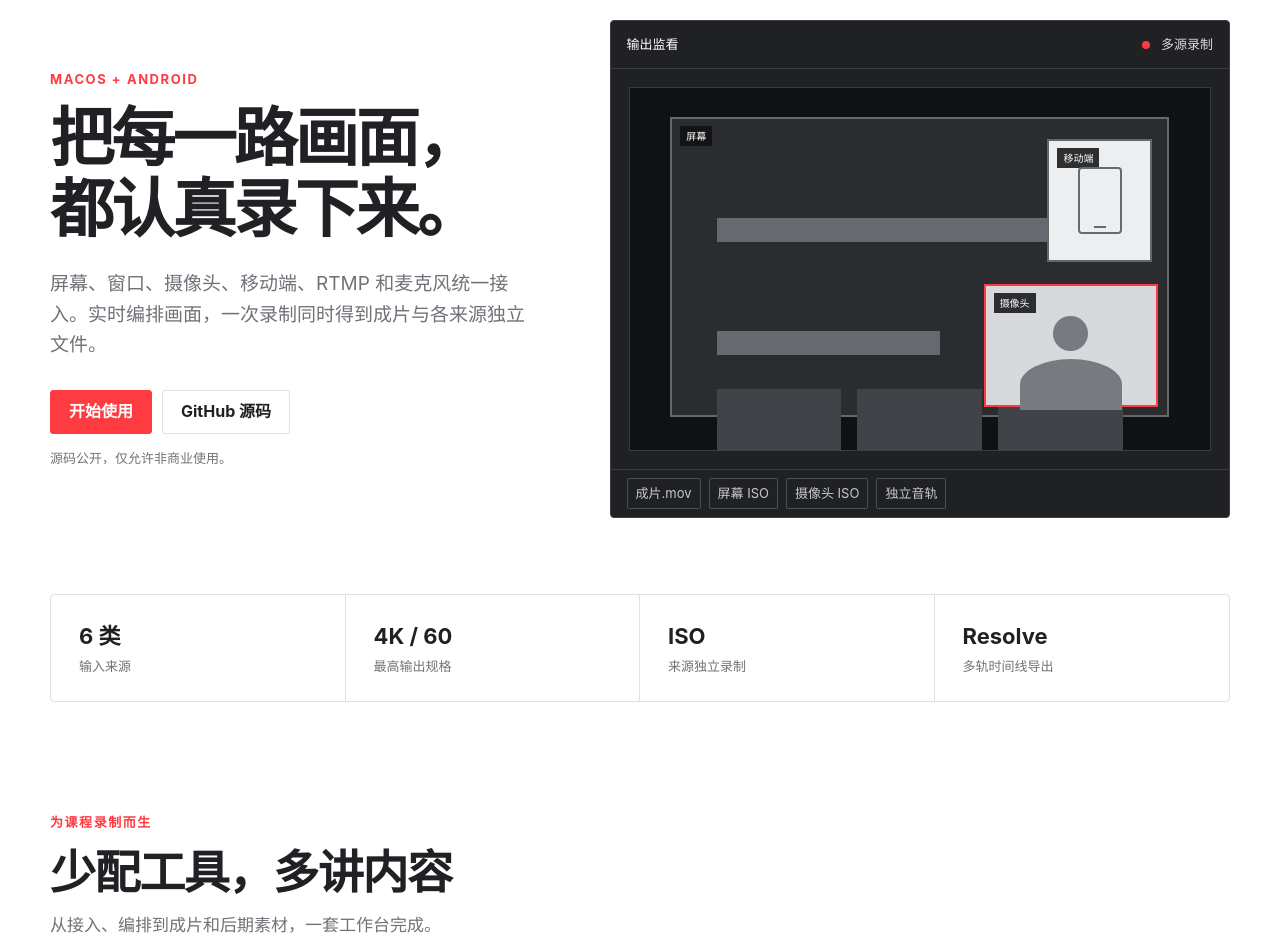
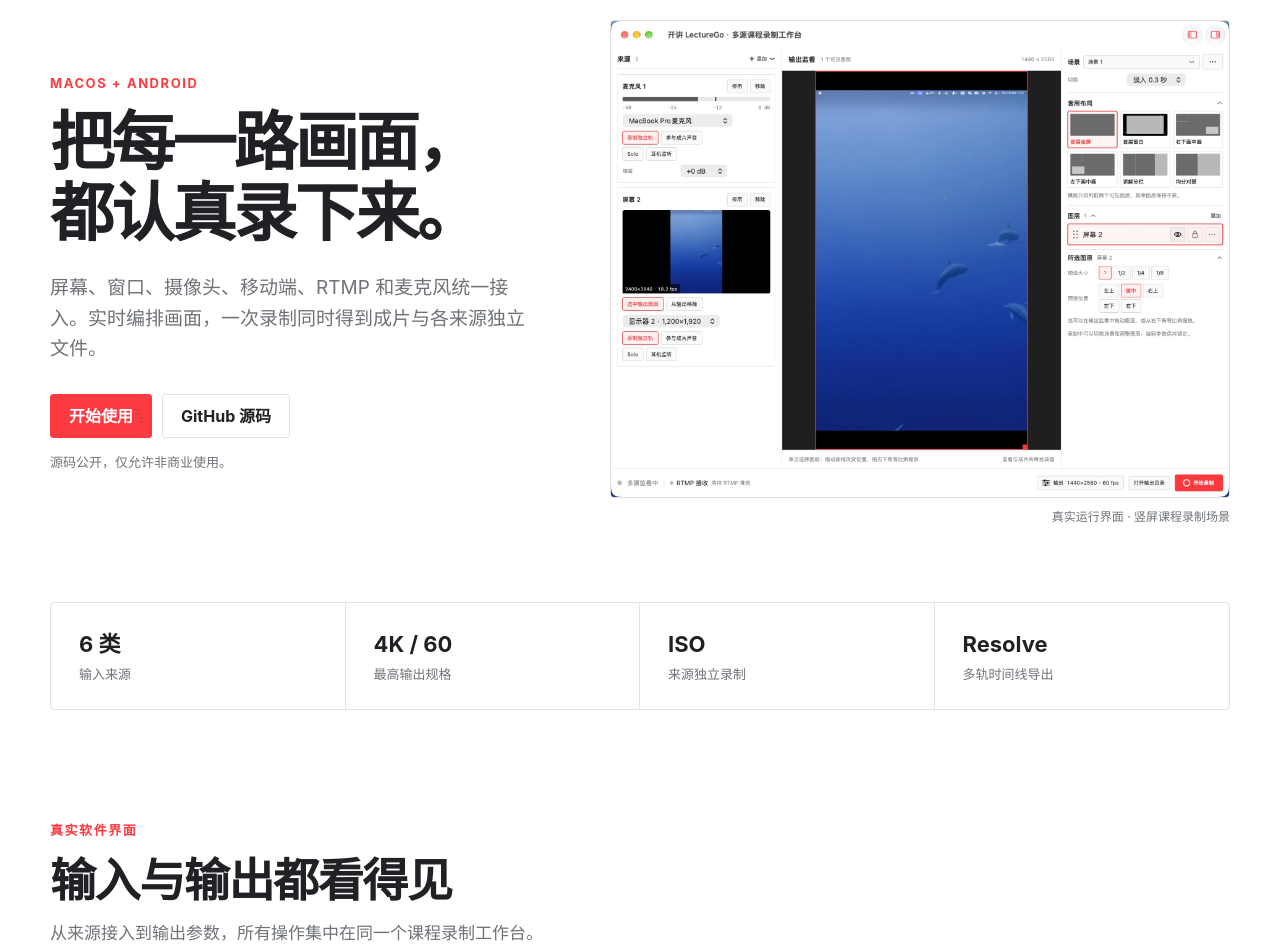
Before and after one commit to 985860612/LectureGo, a plain HTML site: page docs/index.html in a window 1280 px wide. Shown: the part 140-1092 px from the top of the page. Drawn offline with Linux system fonts and the light colour scheme; files whose address does not match are found by name.

Commit message:
docs(site): 使用真实软件截图展示产品界面

```diff
--- a/docs/index.html
+++ b/docs/index.html
@@ -8,6 +8,7 @@
   <meta property="og:title" content="开讲 LectureGo">
   <meta property="og:description" content="多源课程录制工作台">
   <meta property="og:type" content="website">
+  <meta property="og:image" content="https://985860612.github.io/LectureGo/app-overview.webp">
   <title>开讲 LectureGo · 多源课程录制工作台</title>
   <link rel="icon" href="lecturego-mark.svg" type="image/svg+xml">
   <link rel="stylesheet" href="styles.css">
@@ -38,31 +39,12 @@
         </div>
         <p class="license-note">源码公开，仅允许非商业使用。</p>
       </div>
-      <div class="source-stage" aria-label="多源录制示意图">
-        <div class="stage-header">
-          <span>输出监看</span>
-          <span class="record-state"><i></i> 多源录制</span>
-        </div>
-        <div class="stage-canvas">
-          <div class="screen-source source-box">
-            <span class="source-label">屏幕</span>
-            <div class="window-line wide"></div>
-            <div class="window-line"></div>
-            <div class="window-columns"><i></i><i></i><i></i></div>
-          </div>
-          <div class="camera-source source-box">
-            <span class="source-label">摄像头</span>
-            <span class="person"><i></i><b></b></span>
-          </div>
-          <div class="mobile-source source-box">
-            <span class="source-label">移动端</span>
-            <span class="phone"><i></i></span>
-          </div>
-        </div>
-        <div class="stage-tracks">
-          <span>成片.mov</span><span>屏幕 ISO</span><span>摄像头 ISO</span><span>独立音轨</span>
-        </div>
-      </div>
+      <figure class="app-preview">
+        <a href="app-overview.webp" aria-label="查看开讲完整软件截图">
+          <img src="app-overview.webp" width="2000" height="1539" alt="开讲真实软件界面，左侧为输入来源，中间为输出监看，右侧为场景与图层" fetchpriority="high">
+        </a>
+        <figcaption>真实运行界面 · 竖屏课程录制场景</figcaption>
+      </figure>
     </section>
 
     <section class="stats" aria-label="产品能力概览">
@@ -70,6 +52,28 @@
       <div><strong>4K / 60</strong><span>最高输出规格</span></div>
       <div><strong>ISO</strong><span>来源独立录制</span></div>
       <div><strong>Resolve</strong><span>多轨时间线导出</span></div>
+    </section>
+
+    <section id="screenshots" class="screenshots content-section">
+      <div class="section-heading">
+        <p class="eyebrow">真实软件界面</p>
+        <h2>输入与输出都看得见</h2>
+        <p>从来源接入到输出参数，所有操作集中在同一个课程录制工作台。</p>
+      </div>
+      <div class="screenshot-grid">
+        <figure>
+          <a href="app-add-source.webp" aria-label="查看添加来源界面大图">
+            <img src="app-add-source.webp" width="2000" height="1539" alt="开讲添加来源界面，可选择屏幕、窗口、摄像头、移动端、RTMP 和麦克风" loading="lazy">
+          </a>
+          <figcaption><strong>添加来源</strong><span>统一选择屏幕、窗口、摄像头、移动端、RTMP 和麦克风。</span></figcaption>
+        </figure>
+        <figure>
+          <a href="app-output-settings.webp" aria-label="查看输出设置界面大图">
+            <img src="app-output-settings.webp" width="2000" height="1539" alt="开讲输出设置界面，可设置方向、分辨率、帧率、编码和码率" loading="lazy">
+          </a>
+          <figcaption><strong>输出设置</strong><span>横屏或竖屏、分辨率、帧率、编码与码率统一维护。</span></figcaption>
+        </figure>
+      </div>
     </section>
 
     <section id="features" class="content-section">
--- a/docs/styles.css
+++ b/docs/styles.css
@@ -52,27 +52,10 @@
 .button.primary:hover { border-color: var(--accent-dark); background: var(--accent-dark); color: #fff; }
 .license-note { margin: 14px 0 0; color: var(--muted); font-size: 13px; }
 
-.source-stage { border: 1px solid #3a3c40; border-radius: 4px; overflow: hidden; background: var(--canvas); color: #fff; }
-.stage-header, .stage-tracks { display: flex; align-items: center; justify-content: space-between; min-height: 48px; padding: 0 16px; border-bottom: 1px solid #3a3c40; font-size: 13px; }
-.record-state { color: #d9dadd; }
-.record-state i { display: inline-block; width: 8px; height: 8px; margin-right: 7px; border-radius: 50%; background: var(--accent); }
-.stage-canvas { position: relative; aspect-ratio: 16 / 10; margin: 18px; background: #101112; border: 1px solid #3a3c40; overflow: hidden; }
-.source-box { position: absolute; border: 2px solid #64676d; background: #2a2c2f; }
-.source-label { position: absolute; top: 7px; left: 8px; padding: 2px 6px; background: rgba(16,17,18,.86); font-size: 10px; }
-.screen-source { inset: 8% 7% 9% 7%; }
-.camera-source { right: 9%; bottom: 12%; width: 30%; height: 34%; border-color: var(--accent); background: #d7d9dc; }
-.mobile-source { top: 14%; right: 10%; width: 18%; height: 34%; background: #eceef0; }
-.window-line { width: 45%; height: 8%; margin: 18% 0 0 9%; background: #666a70; }
-.window-line.wide { width: 68%; margin-top: 20%; }
-.window-columns { display: flex; gap: 4%; height: 30%; margin: 7% 9%; }
-.window-columns i { flex: 1; background: #404348; }
-.person { position: absolute; inset: 26% 20% 0; }
-.person i { display: block; width: 34%; aspect-ratio: 1; margin: auto; border-radius: 50%; background: #777b81; }
-.person b { display: block; height: 58%; margin-top: 8%; border-radius: 50% 50% 0 0; background: #777b81; }
-.phone { position: absolute; inset: 22% 28%; border: 2px solid #676b71; border-radius: 4px; }
-.phone i { position: absolute; left: 35%; right: 35%; bottom: 5%; height: 2px; background: #676b71; }
-.stage-tracks { justify-content: flex-start; gap: 8px; border-top: 1px solid #3a3c40; border-bottom: 0; overflow: hidden; }
-.stage-tracks span { white-space: nowrap; padding: 4px 8px; border: 1px solid #4c4f54; border-radius: 2px; color: #c7c9cc; }
+.app-preview { margin: 0; }
+.app-preview a, .screenshot-grid a { display: block; overflow: hidden; border: 1px solid var(--line); border-radius: 4px; background: var(--soft); }
+.app-preview img, .screenshot-grid img { width: 100%; height: auto; }
+.app-preview figcaption { margin-top: 9px; color: var(--muted); font-size: 12px; text-align: right; }
 
 .stats { display: grid; grid-template-columns: repeat(4, 1fr); border: 1px solid var(--line); border-radius: 4px; }
 .stats div { display: flex; flex-direction: column; gap: 2px; padding: 24px 28px; border-right: 1px solid var(--line); }
@@ -89,6 +72,12 @@
 .feature-grid svg { width: 34px; height: 34px; margin-bottom: 30px; fill: none; stroke: currentColor; stroke-width: 1.6; }
 .feature-grid svg .accent { stroke: var(--accent); }
 .feature-grid p, .workflow p { color: var(--muted); font-size: 14px; }
+
+.screenshot-grid { display: grid; grid-template-columns: repeat(2, 1fr); gap: 18px; }
+.screenshot-grid figure { margin: 0; }
+.screenshot-grid figcaption { display: flex; flex-direction: column; gap: 2px; padding-top: 12px; }
+.screenshot-grid figcaption strong { font-size: 16px; }
+.screenshot-grid figcaption span { color: var(--muted); font-size: 13px; }
 
 .workflow ol { display: grid; grid-template-columns: repeat(3, 1fr); gap: 0; margin: 0; padding: 0; border-top: 1px solid var(--line); list-style: none; }
 .workflow li { display: flex; gap: 22px; padding: 28px 24px 0 0; }
@@ -127,14 +116,14 @@
   main, footer { margin-left: 18px; margin-right: 18px; }
   .hero { min-height: auto; padding: 64px 0; }
   .section-grid, .start-section { grid-template-columns: 1fr; }
-  .source-stage { margin-top: 18px; }
+  .app-preview { margin-top: 18px; }
   .stats { grid-template-columns: repeat(2, 1fr); }
   .stats div:nth-child(2) { border-right: 0; }
   .stats div:nth-child(-n+2) { border-bottom: 1px solid var(--line); }
   .feature-grid { grid-template-columns: repeat(2, 1fr); }
   .feature-grid article:nth-child(2) { border-right: 0; }
   .feature-grid article:nth-child(-n+2) { border-bottom: 1px solid var(--line); }
-  .workflow ol, .qr-grid { grid-template-columns: 1fr; }
+  .workflow ol, .qr-grid, .screenshot-grid { grid-template-columns: 1fr; }
   .workflow li { border-bottom: 1px solid var(--line); }
   .license-section { grid-template-columns: 1fr; gap: 18px; }
 }
```
Also changed, not shown: docs/app-add-source.webp (added), docs/app-output-settings.webp (added), docs/app-overview.webp (added), 2 other files.
